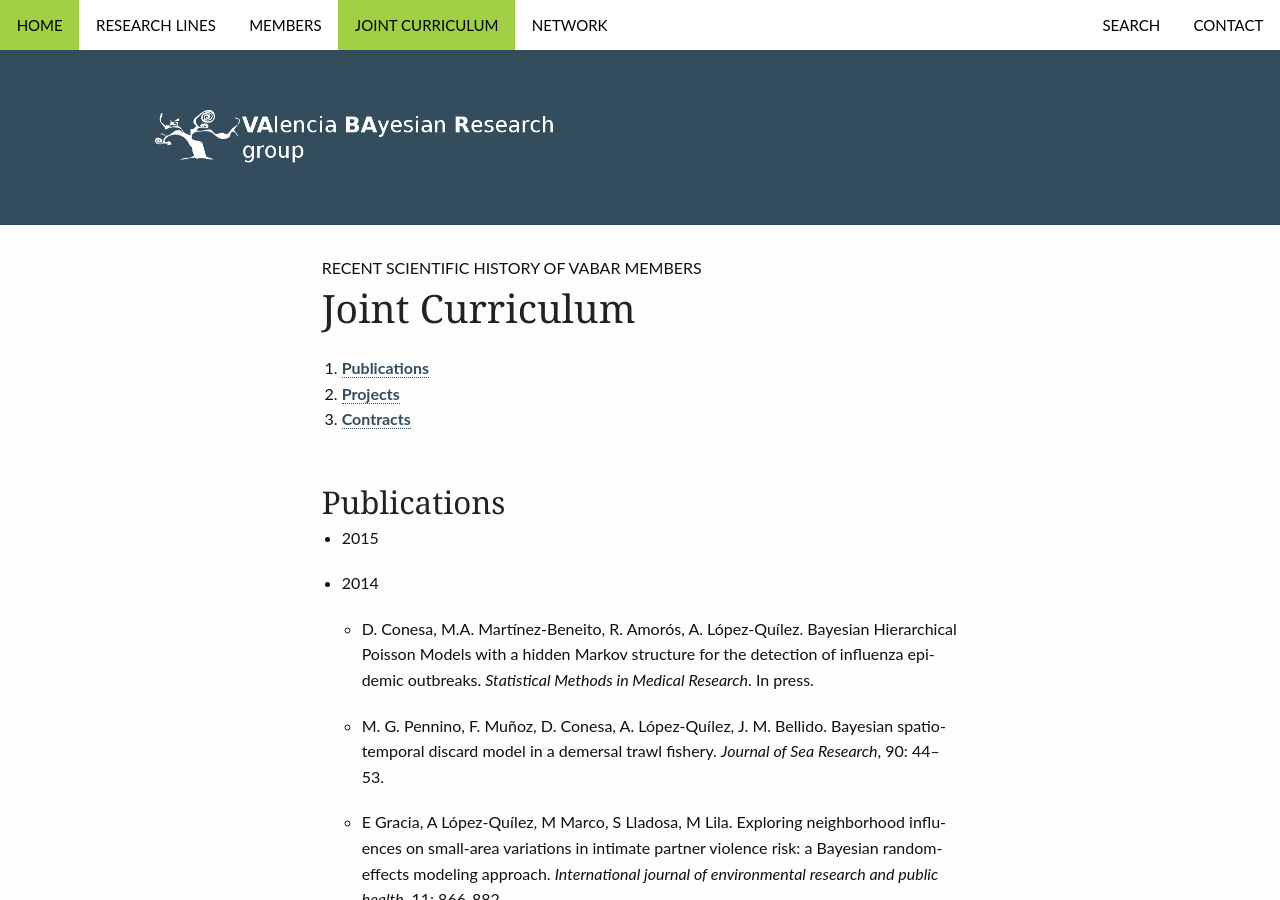
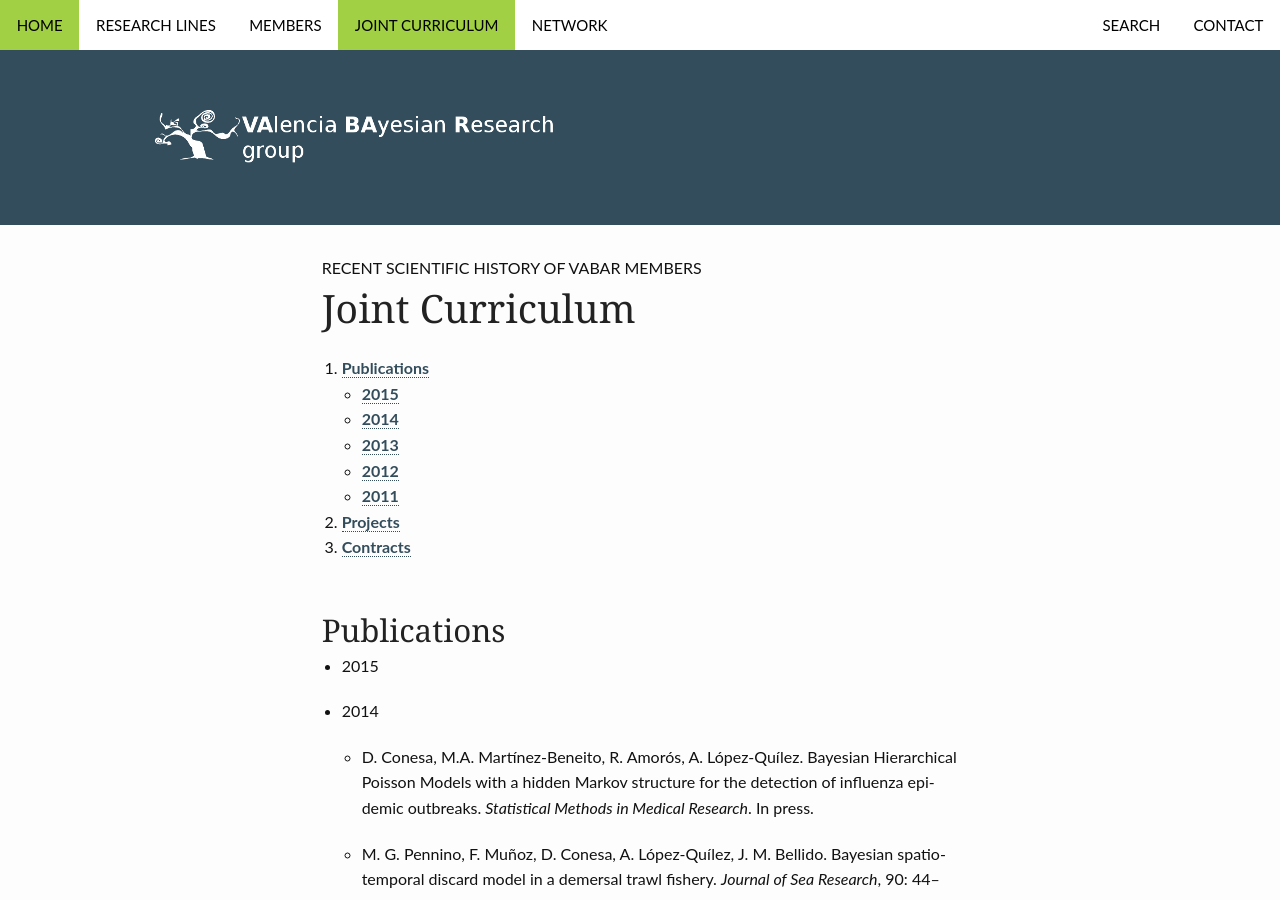
Before and after one commit to VABAR/VABAR.github.io, a Jekyll site: the page built from pages/jointcv.md, in a window 1280 px wide and 900 px high. Built offline with Jekyll 4.4.1, drawn with Linux system fonts in a browser that asks for light colours.

Commit message:
Joint Curriculum (v4) - added index per years

```diff
--- a/pages/jointcv.md
+++ b/pages/jointcv.md
@@ -8,14 +8,19 @@ permalink: "/jointcv/"
 ---
 
 1. [Publications](#publications)
+  - [2015](#pub2015)
+  - [2014](#pub2014)
+  - [2013](#pub2013)
+  - [2012](#pub2012)
+  - [2011](#pub2011)
 2. [Projects](#projects)
 3. [Contracts](#contracts)
 
 ## <a name="publications"></a>Publications
 
-- 2015
+- <a name="pub2015"></a>2015
 
-- 2014
+- <a name="pub2014"></a>2014
 
   - D. Conesa, M.A. Martínez-Beneito, R. Amorós, A. López-Quílez. Bayesian Hierarchical Poisson Models with a hidden Markov structure for the detection of influenza epidemic outbreaks. *Statistical Methods in Medical Research*. In press.
 
@@ -59,7 +64,7 @@ permalink: "/jointcv/"
 
   - Martin-Sanchez, A.M., Cherif, S., Ben-Abda, J, Barber, X., Pérez-Alvarez, J.A., Sayas- Barberá, M.E. Phytochemicals in date co-products and their antioxidant activity. *Food Chemistry*, 58: 513-520.
 
-- 2013
+- <a name="pub2013"></a>2013
 
   - M. G. Pennino, F. Muñoz, D. Conesa, A. López-Quílez, J. M. Bellido. Modelling sensitive elasmobranch habitats. *Journal of Sea Research*, 83: 209–218.
 
@@ -111,7 +116,7 @@ permalink: "/jointcv/"
 
   - Tamayo-Fonseca N, Quesada JA, Nolasco A, Melchor I, Moncho J, Pereyra-Zamora P, López R, Calabuig J, Barber, X. Self-rated health and mortality: a follow-up study of a Spanish population. *Public Health*, 127(12), 1097-1104.
 
-- 2012
+- <a name="pub2012"></a>2012
 
   - E. Tortosa, C. Armero, D. Conesa and E. Grifell. Bootstrapping profit change: An application to Spanish banks. *Computers and Operations Research*, 39(8): 1857–1871.
 
@@ -136,7 +141,7 @@ permalink: "/jointcv/"
 
   - C. Iñiguez; F. Ballester; M. Estarlich; A. Esplugues; M. Murcia; S. Llop; A. Plana; R. Amorós; M. Rebagliato. Prenatal exposure to traffic related air pollution and fetal growth in a cohort of pregnant women. *Occupational and Environmental Medicine*, 69 736-744.
 
-- 2011
+- <a name="pub2011"></a>2011
 
   - M. G. Pennino, J. M. Bellido, D. Conesa and A. López-Quílez. Trophic indicators to measure the impact of fishing on an exploited ecosystem. *Animal Biodiversity and Conservation*, 34: 123-131.
 
```
